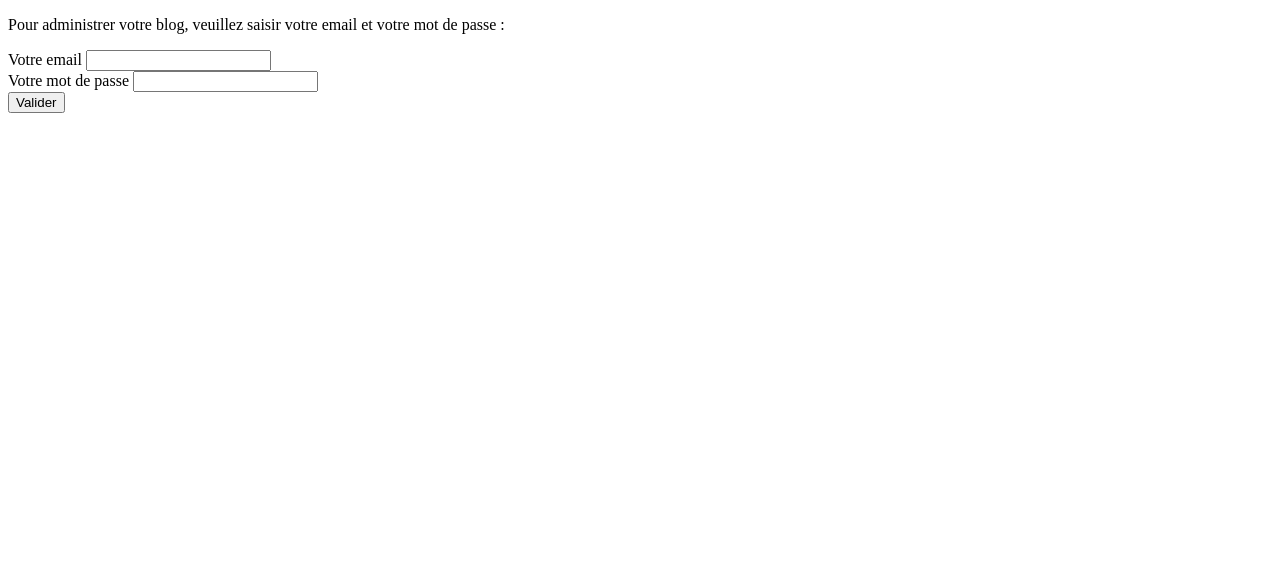
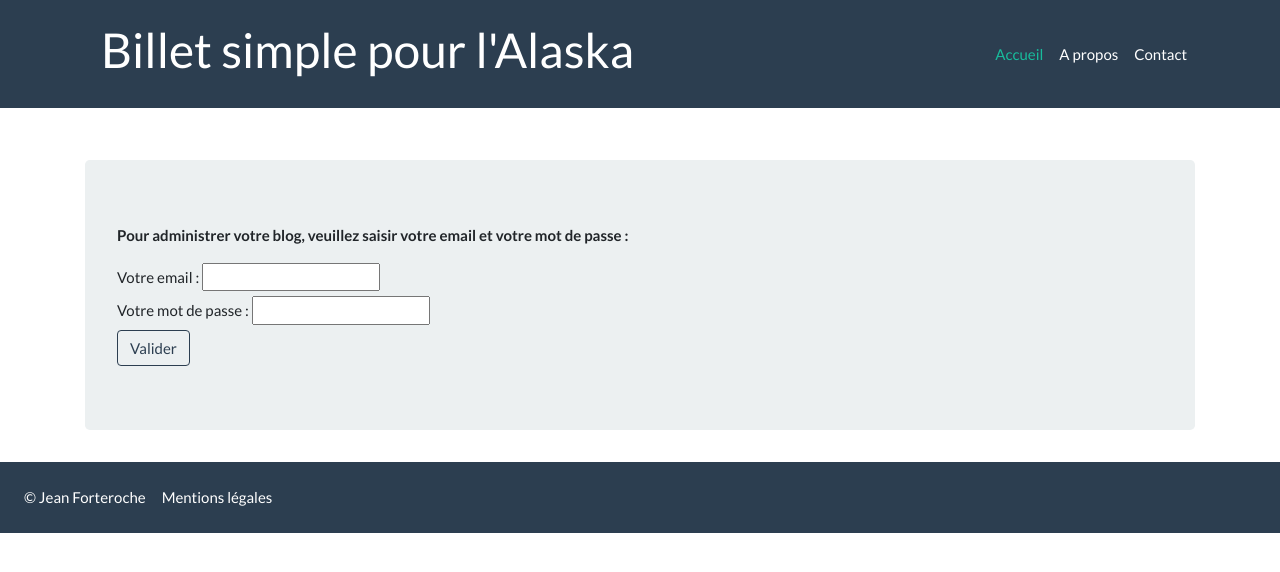
Before and after one commit to Petit-Lutin/Blog, a PHP site: page /index.php?action=login in a window 1280 px wide. Shown: the top 572 px of the page. Run offline with PHP 8.4, Linux system fonts and the light colour scheme; some libraries are stand-ins or nearby versions.

Commit message:
page login mise en forme Bootstrap

```diff
--- a/public/css/style.css
+++ b/public/css/style.css
@@ -36,8 +36,9 @@ strong {
 /*}*/
 
 .contenuPage {
-    margin-top: 100px;
+    margin-top: 160px;
 }
+
 
 .deletedComment {
     display: none;
@@ -55,3 +56,7 @@ strong {
     list-style-type: none;
     padding: 5px;
 }
+
+footer{
+    margin-top : 20px;
+}
--- a/view/backend/login.php
+++ b/view/backend/login.php
@@ -1,3 +1,7 @@
+<?php $title = "Billet simple pour l'Alaska" ?>
+
+<?php ob_start(); ?>
+
     <!DOCTYPE html>
     <html>
     <head>
@@ -6,22 +10,27 @@
     </head>
 
     <body>
-<p>Pour administrer votre blog, veuillez saisir votre email et votre mot de passe :</p>
+    <div class="contenuPage jumbotron">
+        <p><strong>Pour administrer votre blog, veuillez saisir votre email et votre mot de passe :</strong></p>
         <form action="index.php?action=post-login" method="post">
-    <div><label for="email">Votre email</label>
+            <div><label for="email">Votre email :</label>
                 <input type="email" name="email" required></div>
-    <div><label for="password">Votre mot de passe</label>
+            <div><label for="password">Votre mot de passe :</label>
                 <input type="password" name="password" required/>
             </div>
-    <input type="submit" value="Valider"/>
+            <input class="btn btn-outline-primary" type="submit" value="Valider"/>
         </form>
 
         <div class="messageErreur">
             <!--    --><?php //if (isset($message)) {
             //        echo $message;
             //    }; ?>
-    <?= isset($message)? $message : '';?>
+            <?= isset($message) ? $message : ''; ?>
         </div>
-
+    </div>
     </body>
     </html>
+
+<?php $content = ob_get_clean(); ?>
+
+<?php require('view/frontend/template.php'); ?>
--- a/view/frontend/template.php
+++ b/view/frontend/template.php
@@ -3,9 +3,12 @@
 <head>
     <meta charset="utf-8"/>
     <title><?= $title ?></title>
+<!--    Bootstrap -->
     <link rel="stylesheet" href="public/css/bootstrap.min.css">
     <script src='https://cdn.tiny.cloud/1/jgj1tljq7t2ygjgfhk8qgs8h5x54v22ah86n0wocq3d06nbg/tinymce/5/tinymce.min.js'
             referrerpolicy="origin"></script>
+
+<!--    TinyMCE-->
     <script>
         tinymce.init({
             selector: '#content'
@@ -16,21 +19,7 @@
 
 <body>
 <header>
-    <!--    <nav class="navbar navbar-expand-lg fixed-top">-->
-    <!--        <div class="container">-->
 
-
-    <!--            <a class="navbar-brand logo" href="index.php?action=listPosts&page=0"><h1>"Billet simple pour l'Alaska" par Jean-->
-    <!--                    Forteroche</h1></a>-->
-    <!--            <ul class="nav navbar-ml-auto">-->
-    <!--                <li class="navbar-item"><a href="index.php?action=createPost">Créer un article</a></li>-->
-    <!--                <li class="navbar-item">bla</li>-->
-    <!--                <li class="navbar-item">ble</li>-->
-    <!--                <li class="navbar-item">bli</li>-->
-
-    </ul>
-    <!--        </div>-->
-    <!--    </nav>-->
     <?php
     // si l'utilisateur est enregistré, on affiche une barre de navigation supplémentaire
     if (isset($_SESSION['email'])) {
@@ -55,9 +44,9 @@
                                 <span class="sr-only">(current)</span>
                             </a>
                         </li>
-                        <!--                        <li class="nav-item">-->
-                        <!--                            <a class="nav-link" href="#">Services</a>-->
-                        <!--                        </li>-->
+                                                <li class="nav-item">
+                                                    <a class="nav-link" href="#">A propos</a>
+                                                </li>
                         <li class="nav-item">
                             <a class="nav-link" href="#">Contact</a>
                         </li>
```
Lines whose indentation alone changed are shown as unchanged.
